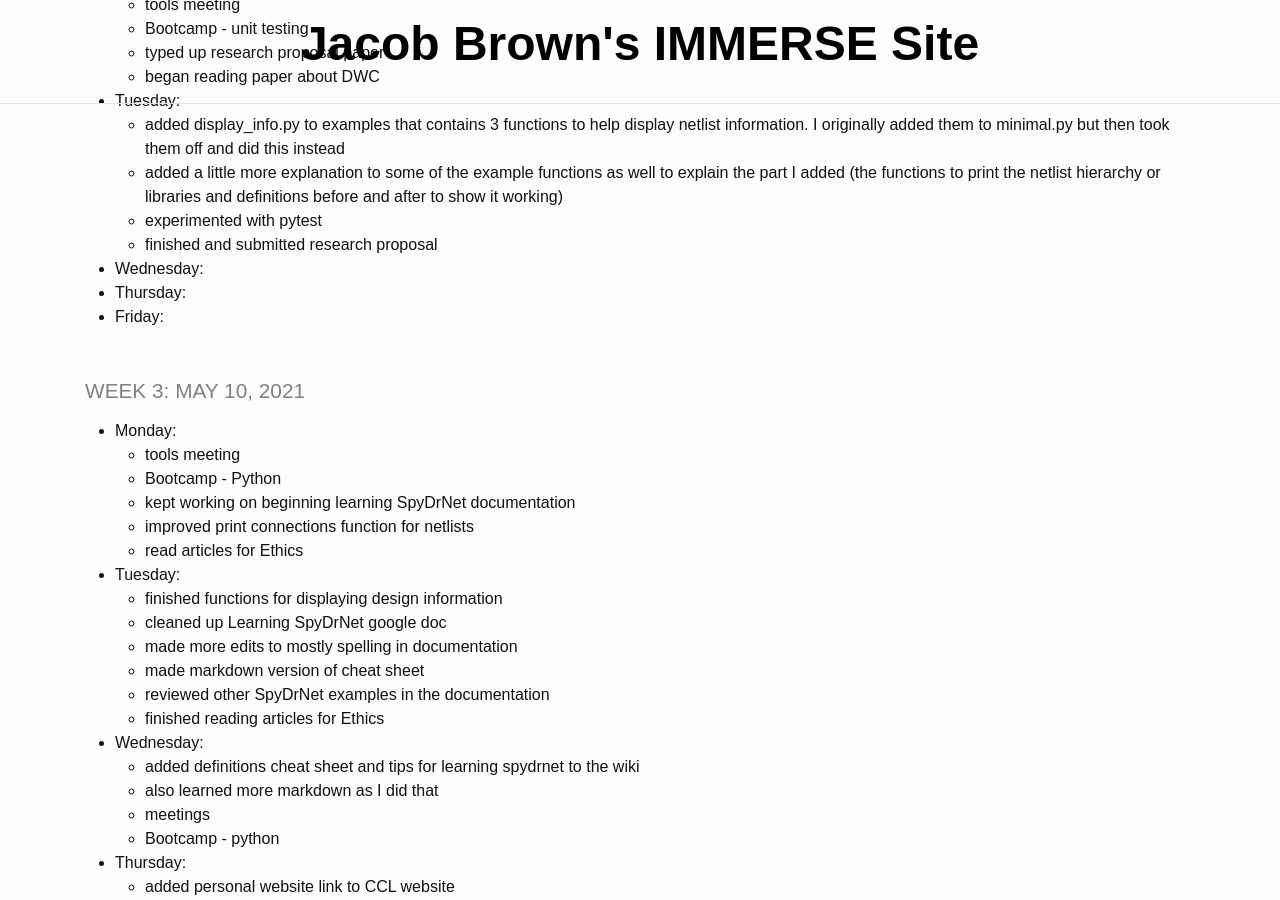
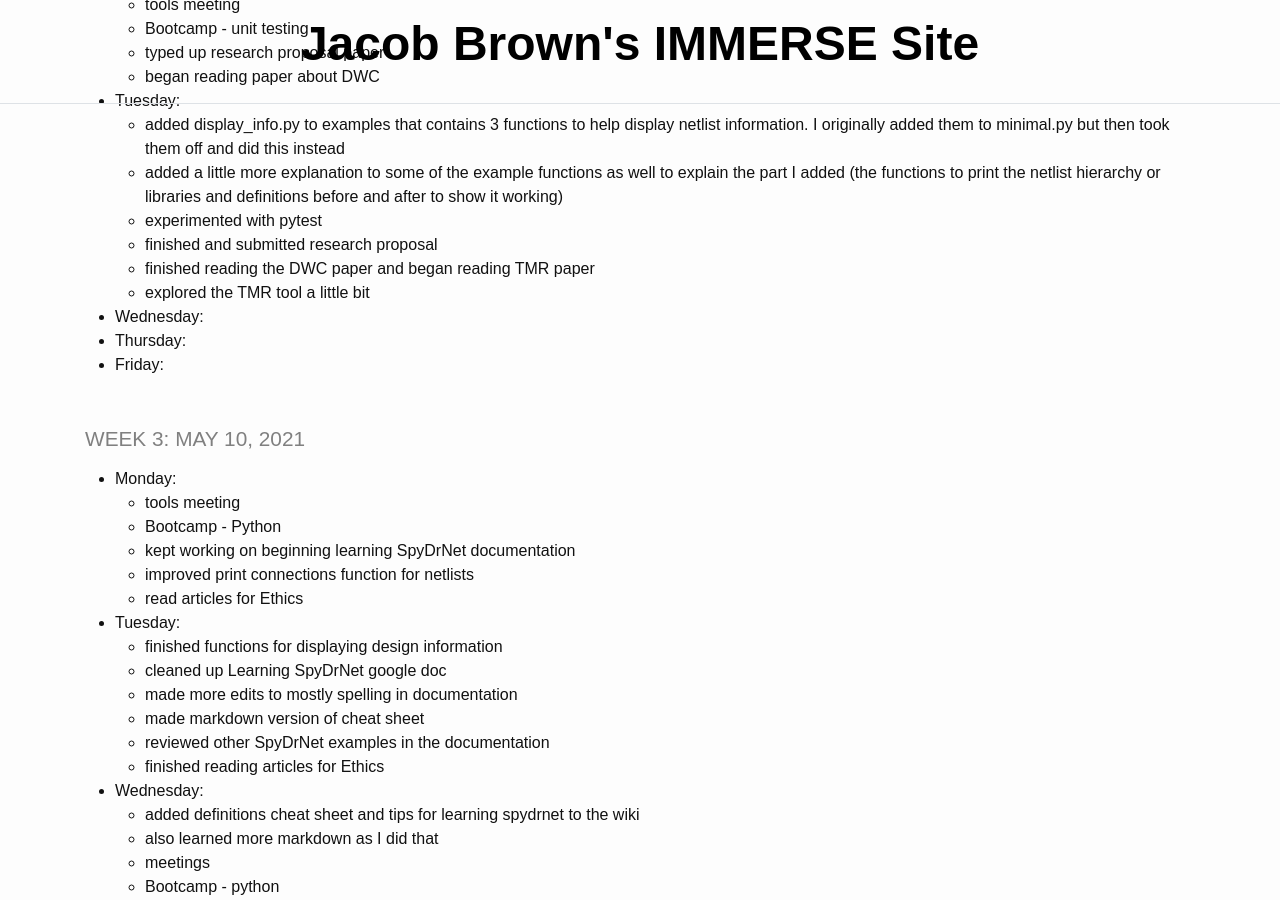
Before and after one commit to jacobdbrown4/jacob_brown, a Jekyll site: the page built from _pages/log.md, in a window 1280 px wide and 900 px high, scrolled down 596 px. Built offline with Jekyll 4.4.1, drawn with Linux system fonts in a browser that asks for light colours.

Commit message:
updated log

```diff
--- a/_pages/log.md
+++ b/_pages/log.md
@@ -27,6 +27,8 @@ title: IMMERSE Log
   * added a little more explanation to some of the example functions as well to explain the part I added (the functions to print the netlist hierarchy or libraries and definitions before and after to show it working)
   * experimented with pytest
   * finished and submitted research proposal
+  * finished reading the DWC paper and began reading TMR paper
+  * explored the TMR tool a little bit
 * **Wednesday**:
 * **Thursday**:
 * **Friday**:
```
